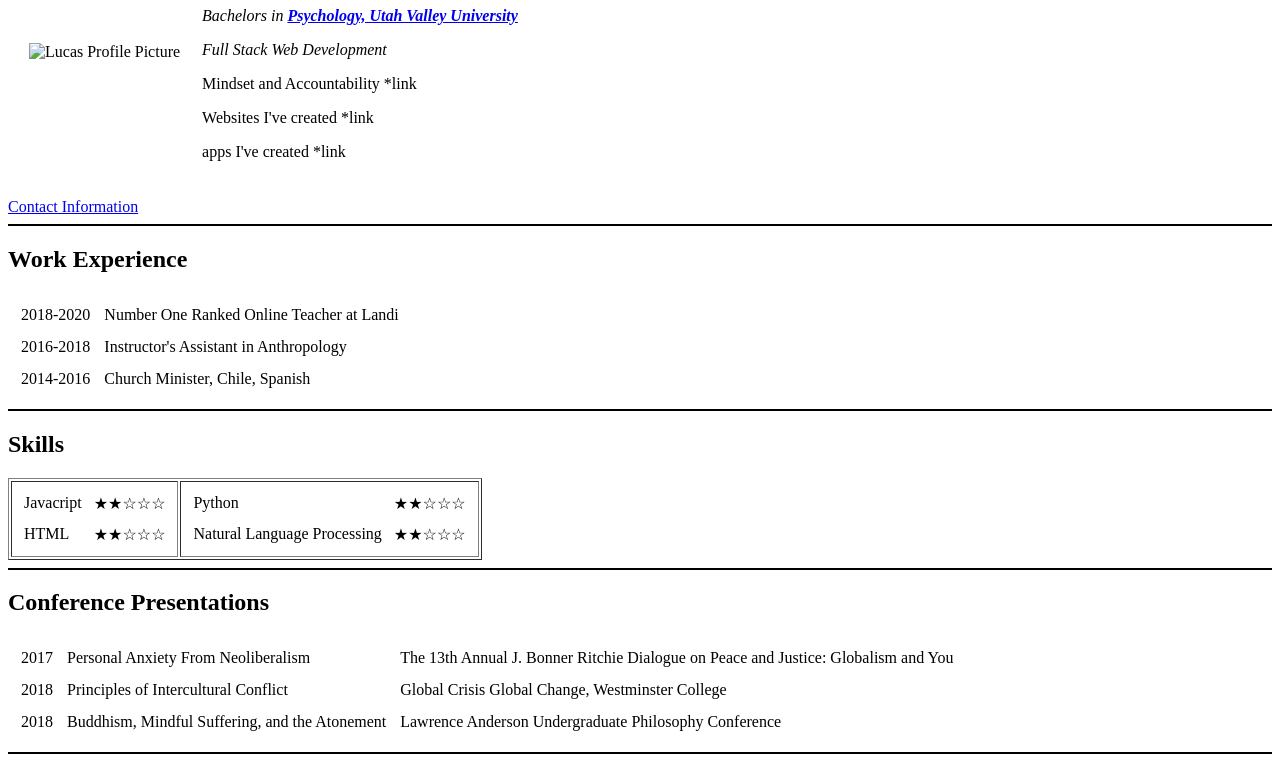
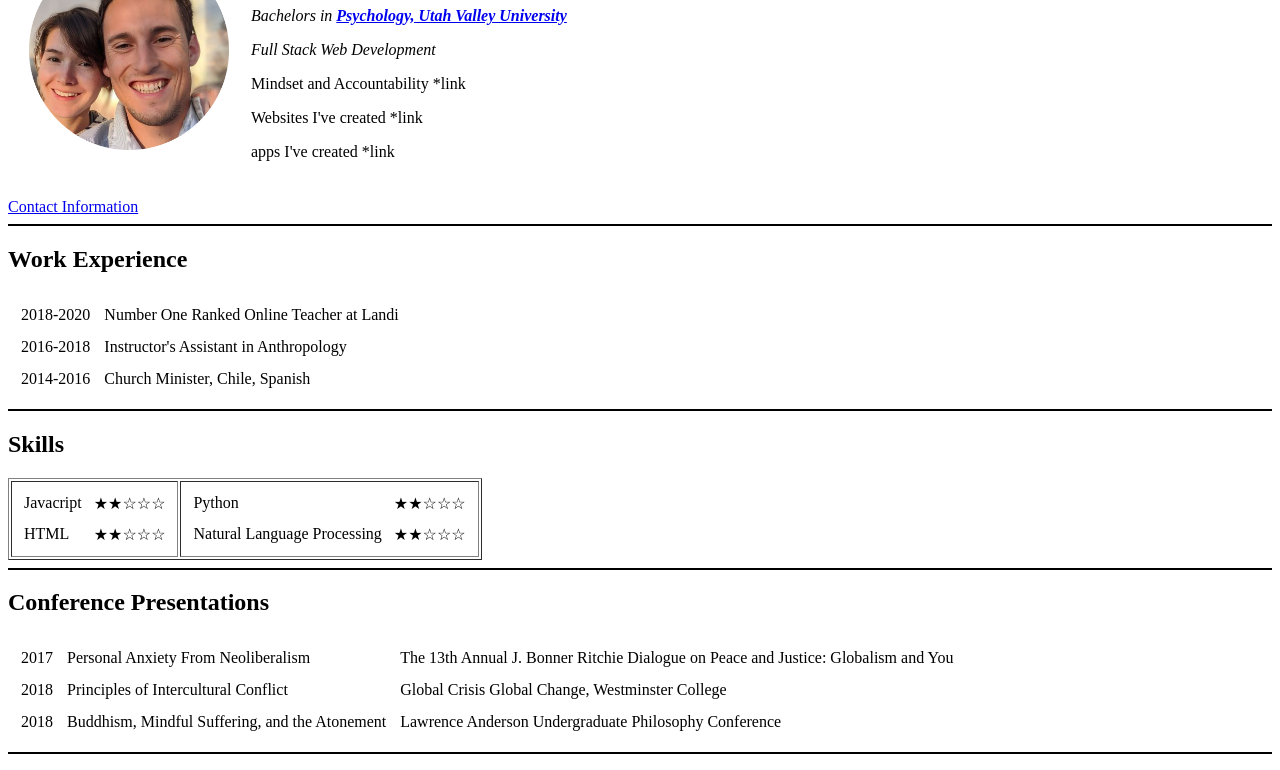
Before and after one commit to MrEverymorning/cv, a plain HTML site: page index.html in a window 1280 px wide. Shown: the part 102-872 px from the top of the page. Drawn offline with Linux system fonts and the light colour scheme.

Commit message:
update picture location

```diff
--- a/index.html
+++ b/index.html
@@ -7,7 +7,7 @@
 </head>
 <table cellspacing="20">
   <tr>
-    <td><img width="200" heigt="200"src="pictures/circle-cropped.png" alt="Lucas Profile Picture"></td>
+    <td><img width="200" heigt="200"src="circle-cropped.png" alt="Lucas Profile Picture"></td>
     <td>
       <h1> Lucas Draney</h1>
       <p><em>Bachelors in <a href="https://www.uvu.edu/directory/employee/?id=QnllTlFZK1NwTkJ4Mk1FVTJmck5uZz09"><strong>Psychology, Utah Valley University</strong></a>
```
